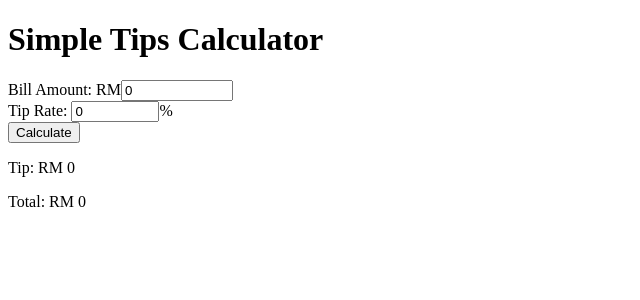
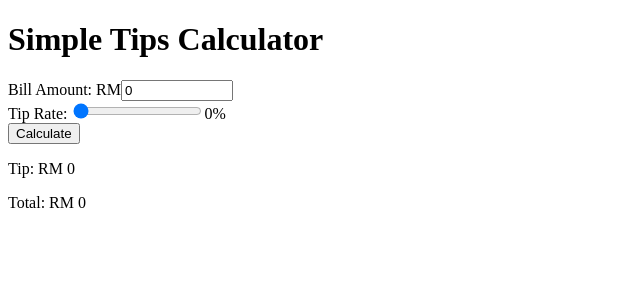
Before and after one commit to anderutan/exercises-for-programmers, a React (Vite) app in the folder 0. Turning problems into code/tip-calculator/: page / in a window 1280 px wide. Shown: the top 300 px of the page, without its empty margins (0-640 px from the left). Built offline with nearby package versions, Linux system fonts and the light colour scheme.

Commit message:
Change tip to range field

```diff
--- a/0. Turning problems into code/tip-calculator/src/App.jsx
+++ b/0. Turning problems into code/tip-calculator/src/App.jsx
@@ -60,17 +60,16 @@ function App() {
       <div>
         <label htmlFor='tip-rate'>Tip Rate: </label>
         <input
-          type='number'
+          type='range'
           id='tip-rate'
           name='tip-rate'
           value={tipRate}
-          step={0.01}
+          step={1}
           min={0}
           max={100}
           onChange={(e) => handleChange(e, setTipRate)}
-          onClick={() => handleClick(setTipRate, tipRateRef)}
         />
-        <span>%</span>
+        <span>{tipRate}%</span>
       </div>
 
       <button type='submit'>Calculate</button>
```
